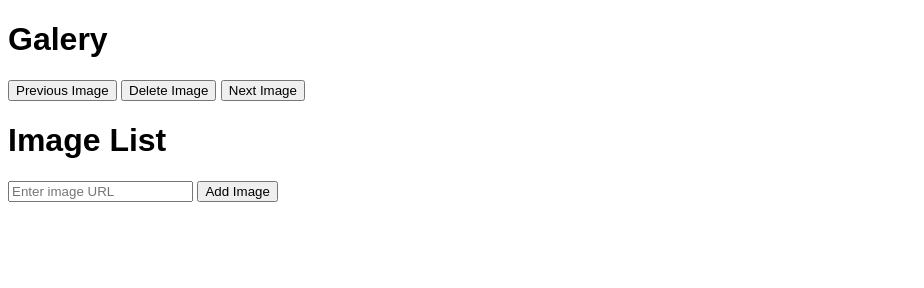
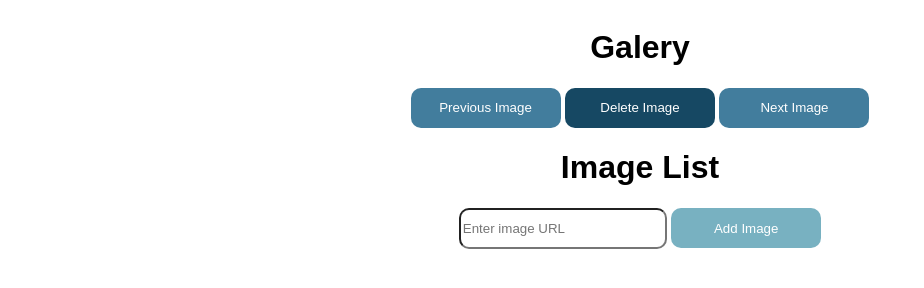
Before and after one commit to nazrulfajar/proyek-akhir-sd, a plain HTML site: page index.html in a window 1280 px wide. Shown: the whole page, without its empty margins (0-924 px from the left). Drawn offline with Linux system fonts and the light colour scheme.

Commit message:
tambah style

```diff
--- a/index.html
+++ b/index.html
@@ -7,26 +7,29 @@
   <link rel="stylesheet" href="style.css">
 </head>
 <body>
+  <div class="container">
     <div class="cur-image">
       <h1>Galery</h1>
       <div id="single-image-container"></div>
 
-    <button onclick="previousImage()">Previous Image</button>
-    <button onclick="deleteImage()">Delete Image</button>
-    <button onclick="nextImage()">Next Image</button>
+      <button class="nav-btn" onclick="previousImage()">Previous Image</button>
+      <button id="del-btn" onclick="deleteImage()">Delete Image</button>
+      <button class="nav-btn" onclick="nextImage()">Next Image</button>
     </div>
 
     <div class="list">
       <h1>Image List</h1>
       <input type="text" id="image-url" placeholder="Enter image URL">
-  <button onclick="addImage()">Add Image</button>
+      <button id="add-btn" onclick="addImage()">Add Image</button>
       <br>
-  <div class="image_list_container">
+      <div class="image-list-container">
         <div id="image-container">
 
         </div>
       </div>
     </div>
+  </div>
+
   <script src="script.js"></script>
 </body>
 </html>
--- a/style.css
+++ b/style.css
@@ -9,13 +9,59 @@ body {
   margin-top: 10px;
 }
 
-img {
+#image-container img {
   width: 200px;
   height: 200px;
   margin: 5px;
   object-fit: cover;
 }
 
-.image_list_container {
-  display: flex;
+.container {
+  display: grid;
+  justify-content: center;
+  align-items: center;
+  text-align: center;
 }
+
+#single-image-container img {
+  /* width: 75vw; */
+  height: 60vh;
+  margin : 10px;
+  object-fit: cover;
+}
+
+button {
+  width: 150px;
+  height: 40px;
+  border: none;
+  border-radius: 10px;
+  color: white;
+}
+
+.nav-btn:hover {
+  background-color: rgba(66, 125, 157, 0.5);
+}
+
+.nav-btn {
+  background-color: rgb(66, 125, 157);
+}
+
+#del-btn {
+  background-color: rgb(22, 72, 99);
+}
+#del-btn:hover {
+  background-color: rgb(22, 72, 99, 0.5);
+}
+
+#add-btn {
+  background-color: rgb(120, 177, 193);
+}
+#add-btn:hover {
+  background-color: rgb(120, 177, 193, 0.5);
+}
+
+#image-url {
+  height: 35px;
+  width: 200px;
+  border-radius: 10px;
+}
```
Lines whose indentation alone changed are shown as unchanged.
